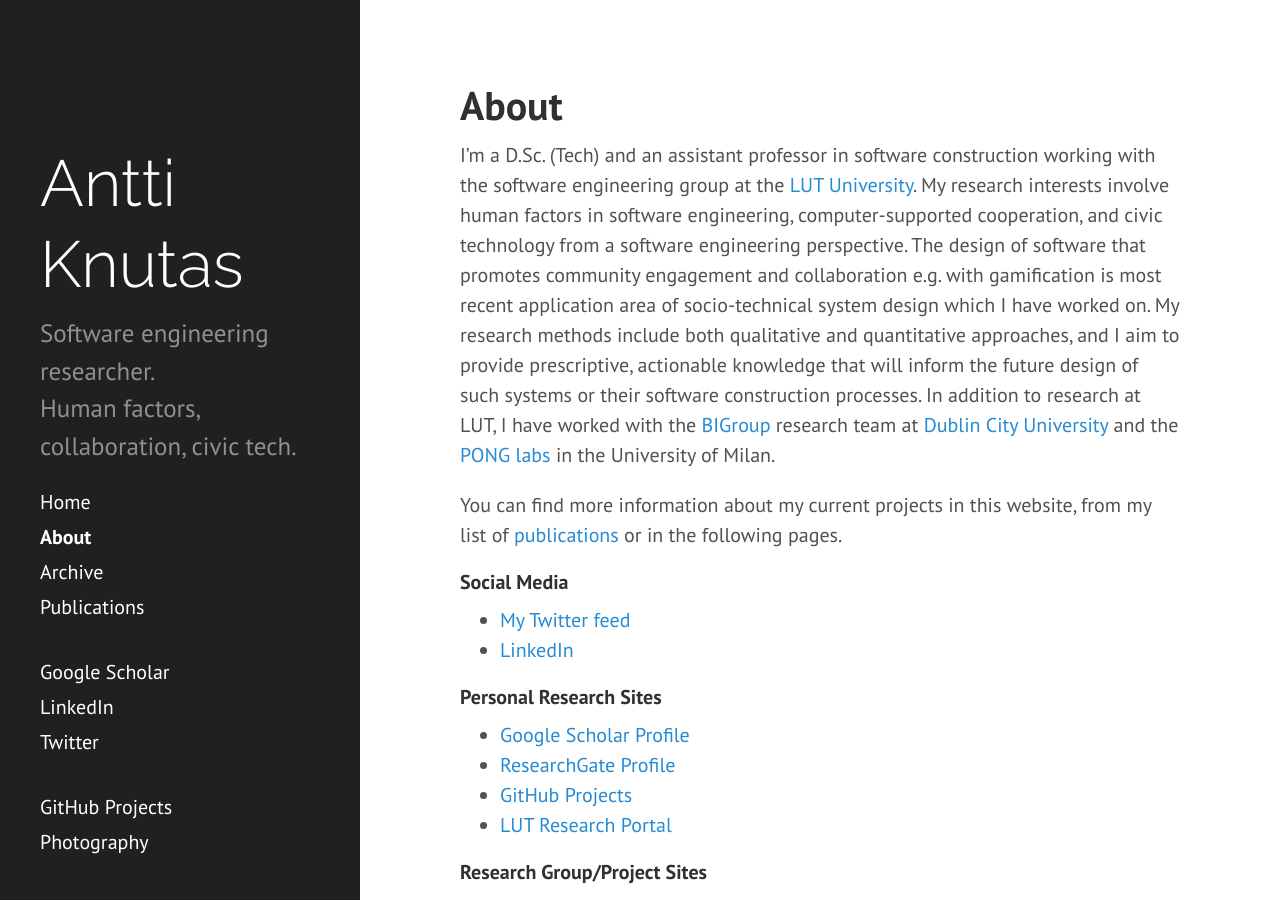
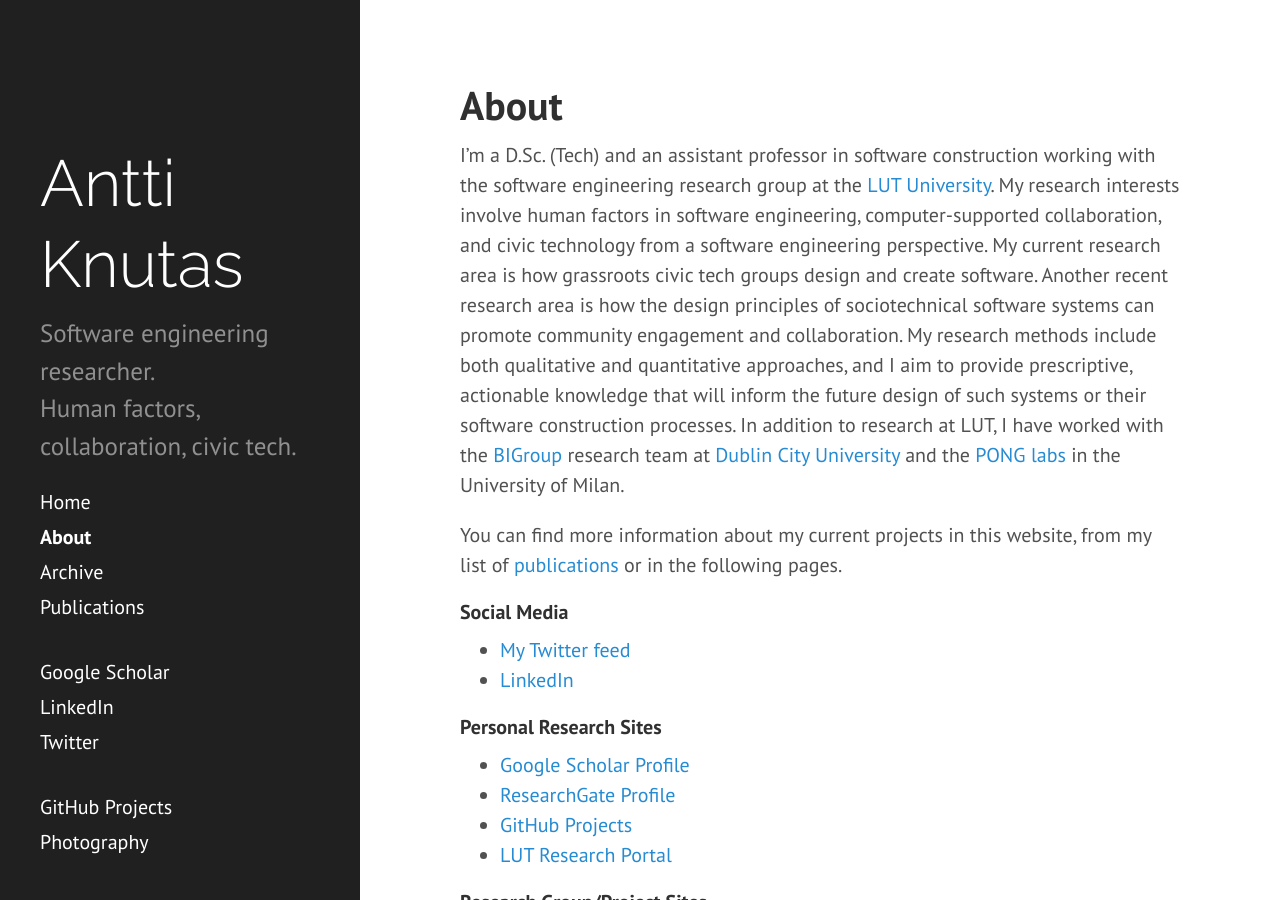
Before and after one commit to aknutas/aknutas.github.io, a Jekyll site: the page built from about.md, in a window 1280 px wide and 900 px high. Built offline with Jekyll 4.4.1, drawn with Linux system fonts in a browser that asks for light colours.

Commit message:
More about

```diff
--- a/about.md
+++ b/about.md
@@ -3,7 +3,7 @@ layout: page
 title: About
 ---
 
-I'm a D.Sc. (Tech) and an assistant professor in software construction working with the software engineering group at the [LUT University](http://www.lut.fi/). My research interests involve human factors in software engineering, computer-supported cooperation, and civic technology from a software engineering perspective. The design of software that promotes community engagement and collaboration e.g. with gamification is most recent application area of socio-technical system design which I have worked on. My research methods include both qualitative and quantitative approaches, and I aim to provide prescriptive, actionable knowledge that will inform the future design of such systems or their software construction processes. In addition to research at LUT, I have worked with the [BIGroup](http://big.computing.dcu.ie/) research team at [Dublin City University](https://www.dcu.ie/) and the [PONG labs](https://pong.di.unimi.it/) in the University of Milan.
+I'm a D.Sc. (Tech) and an assistant professor in software construction working with the software engineering research group at the [LUT University](http://www.lut.fi/). My research interests involve human factors in software engineering, computer-supported collaboration, and civic technology from a software engineering perspective. My current research area is how grassroots civic tech groups design and create software. Another recent research area is how the design principles of sociotechnical software systems can promote community engagement and collaboration. My research methods include both qualitative and quantitative approaches, and I aim to provide prescriptive, actionable knowledge that will inform the future design of such systems or their software construction processes. In addition to research at LUT, I have worked with the [BIGroup](http://big.computing.dcu.ie/) research team at [Dublin City University](https://www.dcu.ie/) and the [PONG labs](https://pong.di.unimi.it/) in the University of Milan.
 
 You can find more information about my current projects in this website, from my list of [publications](/publications/) or in the following pages.
 
```
